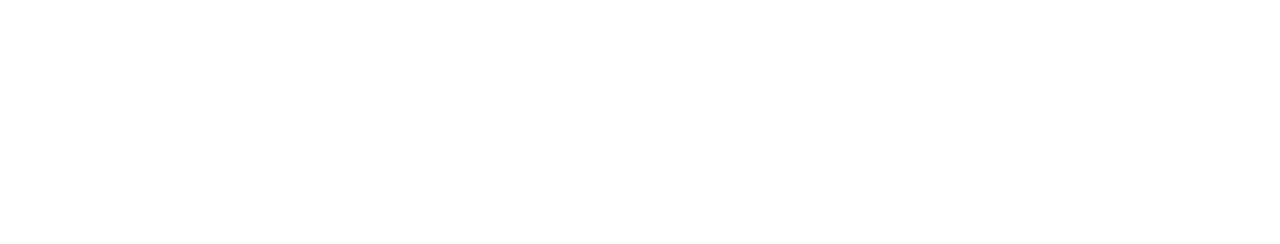
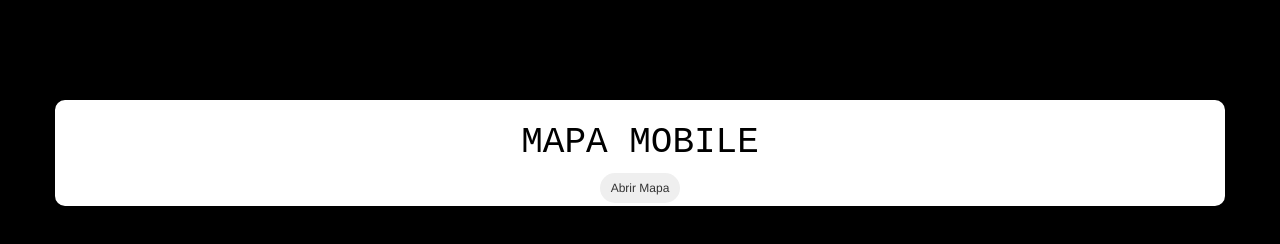
Before and after one commit to NicolasAlmeidaFranca/Aplicativo-de-Mapa, a website: page www/index.html in a window 1280 px wide. Drawn offline with nearby package versions, Linux system fonts and the light colour scheme.

Commit message:
html e css

```diff
--- a/www/css/style.css
+++ b/www/css/style.css
@@ -1 +1,21 @@
-/**/
+body {
+  background-color: black;
+  text-align: center;
+}
+
+.container {
+  border: solid white;
+  border-radius: 10px;
+  background-color: white;
+  margin-top: 100px;
+}
+
+h1 {
+  text-transform: uppercase;
+  font-family: "Courier New", monospace;
+  color: black;
+}
+
+.btn {
+  border-radius: 20px;
+}
--- a/www/index.html
+++ b/www/index.html
@@ -5,17 +5,27 @@
   <meta name="viewport" content="width=device-width, initial-scale=1, maximum-scale=1, user-scalable=no, viewport-fit=cover">
   <meta http-equiv="Content-Security-Policy" content="default-src * data: gap: https://ssl.gstatic.com; style-src * 'unsafe-inline'; script-src * 'unsafe-inline' 'unsafe-eval'">
   <script src="components/loader.js"></script>
-  <script src="js/jquery-3.4.1.min.js"></script>
-  <script src="js/acao.js"></script>
+  <script src="components/jquery-3.4.1.min.js"></script>
+  <script src="components/acao.js"></script>
 
   <link rel="stylesheet" href="components/loader.css">
   <link rel="stylesheet" href="css/bootstrap.min.css">
   <link rel="stylesheet" href="css/style.css">
-
-
-
 </head>
 <body>
 
+  <div class="container">
+    <div clas="row">
+      <div class="col-xs-12">
+        <h1>Mapa Mobile</h1>
+        </div>
+      </div>
+      <div clas="row">
+      <div class="col-xs-12">
+        <button type="button" class="btn btn-outline-dark btn-sm" id="mapa">Abrir Mapa</button>
+        </div>
+      </div>
+    </div>
+
 </body>
 </html>
```
Also changed, not shown: www/location-pin.png (added).
